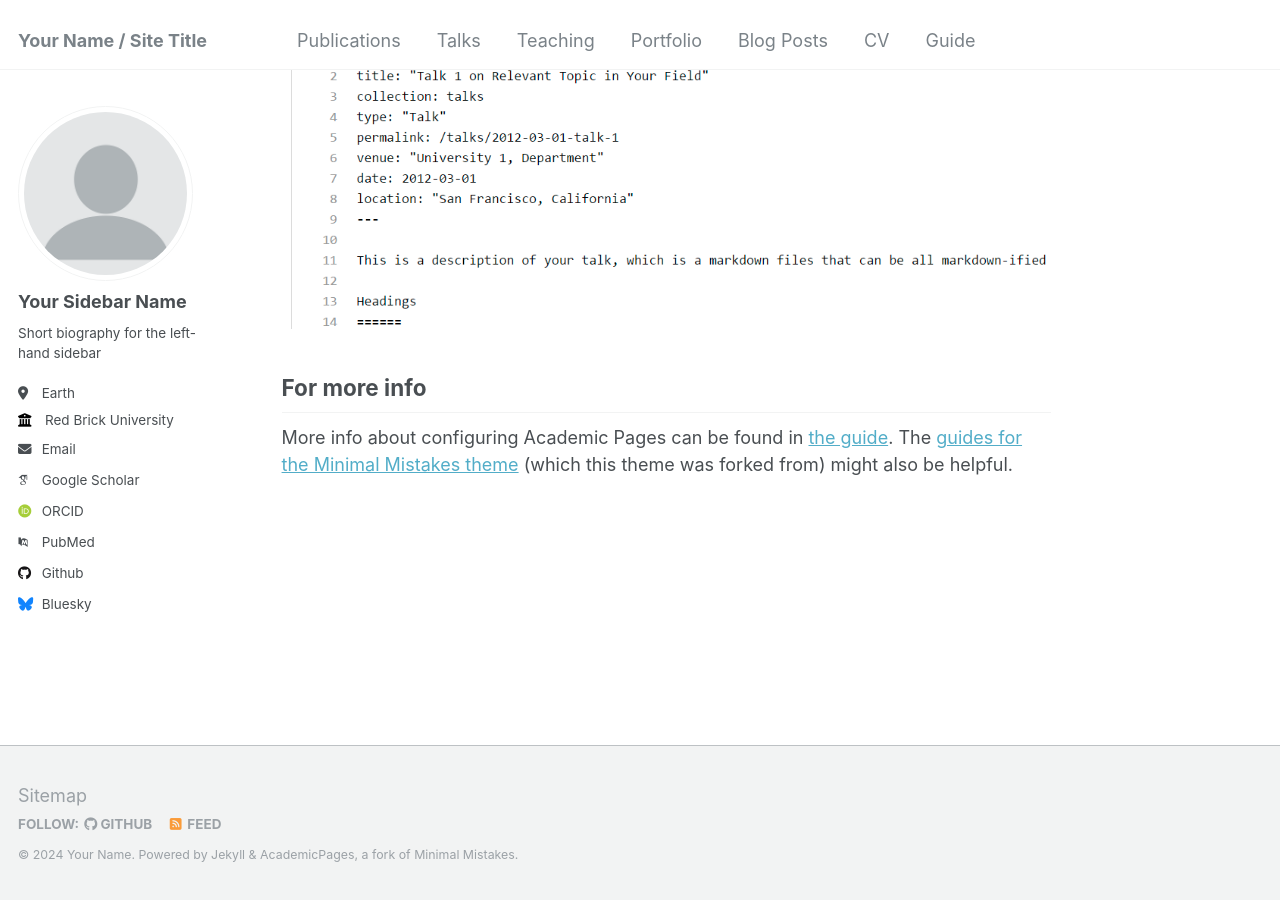
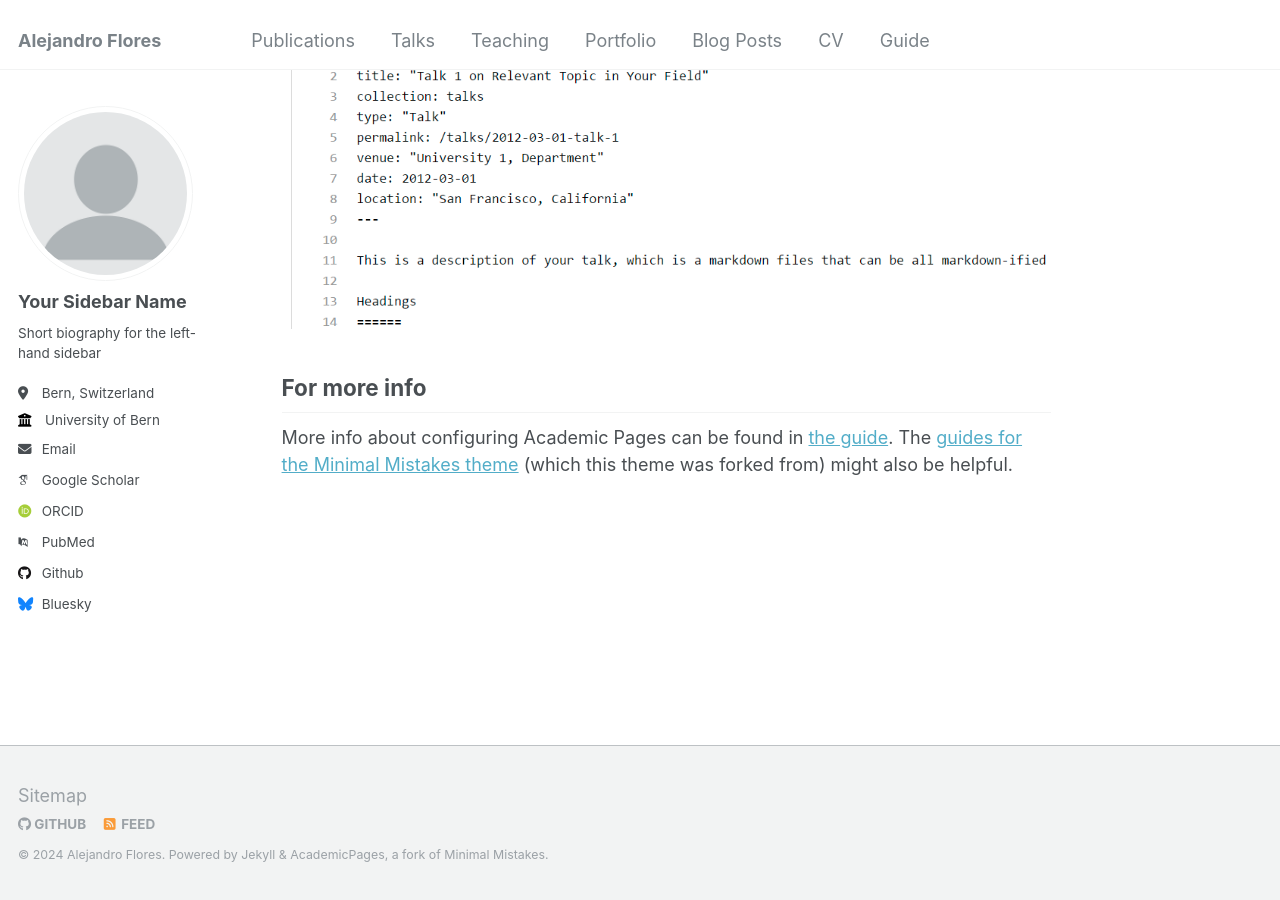
Before and after one commit to afloresep/afloresep.github.io, a Jekyll site: the page built from _pages/about.md, in a window 1280 px wide and 900 px high, scrolled down 2660 px. Built offline with Jekyll 4.4.1, drawn with Linux system fonts in a browser that asks for light colours; some web fonts are replaced.

Commit message:
Update _config.yml

```diff
--- a/_config.yml
+++ b/_config.yml
@@ -7,14 +7,14 @@
 # server process.
 
 # Basic Site Settings
-locale                   : "en-US"
-title                    : "Your Name / Site Title"
+locale                   : "en-EU"
+title                    : "Alejandro Flores"
 title_separator          : "-"
-name                     : &name "Your Name"
+name                     : &name "Alejandro Flores"
 description              : &description "personal description"
-url                      : https://academicpages.github.io # the base hostname & protocol for your site e.g. "https://mmistakes.github.io"
+url                      : https://afloresep.github.io # the base hostname & protocol for your site e.g. "https://mmistakes.github.io"
 baseurl                  : "" # the subpath of your site, e.g. "/blog"
-repository               : "academicpages/academicpages.github.io"
+repository               : "afloresep/afloresep.github.io"
 
 # Site Author - The following control what appear as part of the author content on the side bar.
 #               If a field is blank the icon and link will not appear, otherwise it will be shown.
@@ -25,16 +25,16 @@
   name             : "Your Sidebar Name"
   pronouns         : # example: "she/her"
   bio              : "Short biography for the left-hand sidebar"
-  location         : "Earth"
-  employer         : "Red Brick University"
+  location         : "Bern, Switzerland"
+  employer         : "University of Bern"
   uri              : # URL
-  email            : "none@example.org"
+  email            : "afloresep01@gmail.com"
 
   # Academic websites
   arxiv            : # URL - Update with the correct link to your profile
-  googlescholar    : "https://scholar.google.com/citations?user=PS_CX0AAAAAJ"
+  googlescholar    : "https://scholar.google.com/citations?user=NJsZb0QAAAAJ&hl"
   impactstory      : # URL
-  orcid            : "http://orcid.org/yourorcidurl"
+  orcid            : "https://orcid.org/0000-0002-4463-6786"
   semantic         : # URL
   pubmed           : "https://www.ncbi.nlm.nih.gov/pubmed/?term=john+snow"
   researchgate     : # URL
@@ -43,7 +43,7 @@
   bitbucket        : # Username - Update with your username on the site
   codepen          : # Username
   dribbble         : # Username
-  github           : "academicpages"
+  github           : "afloresep"
   kaggle           : # Username
   stackoverflow    : # User number or user number and name (i.e., use "1" or "1/jeff-atwood")
 
```
